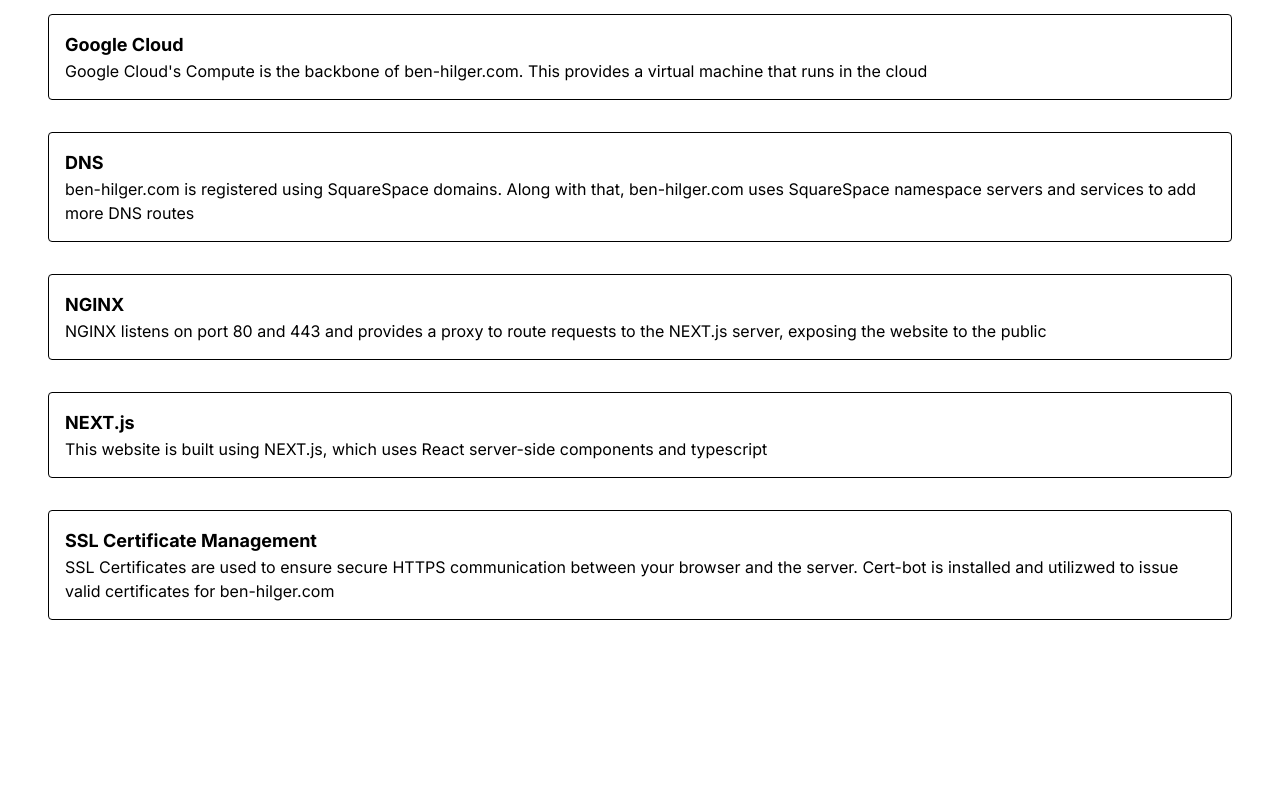
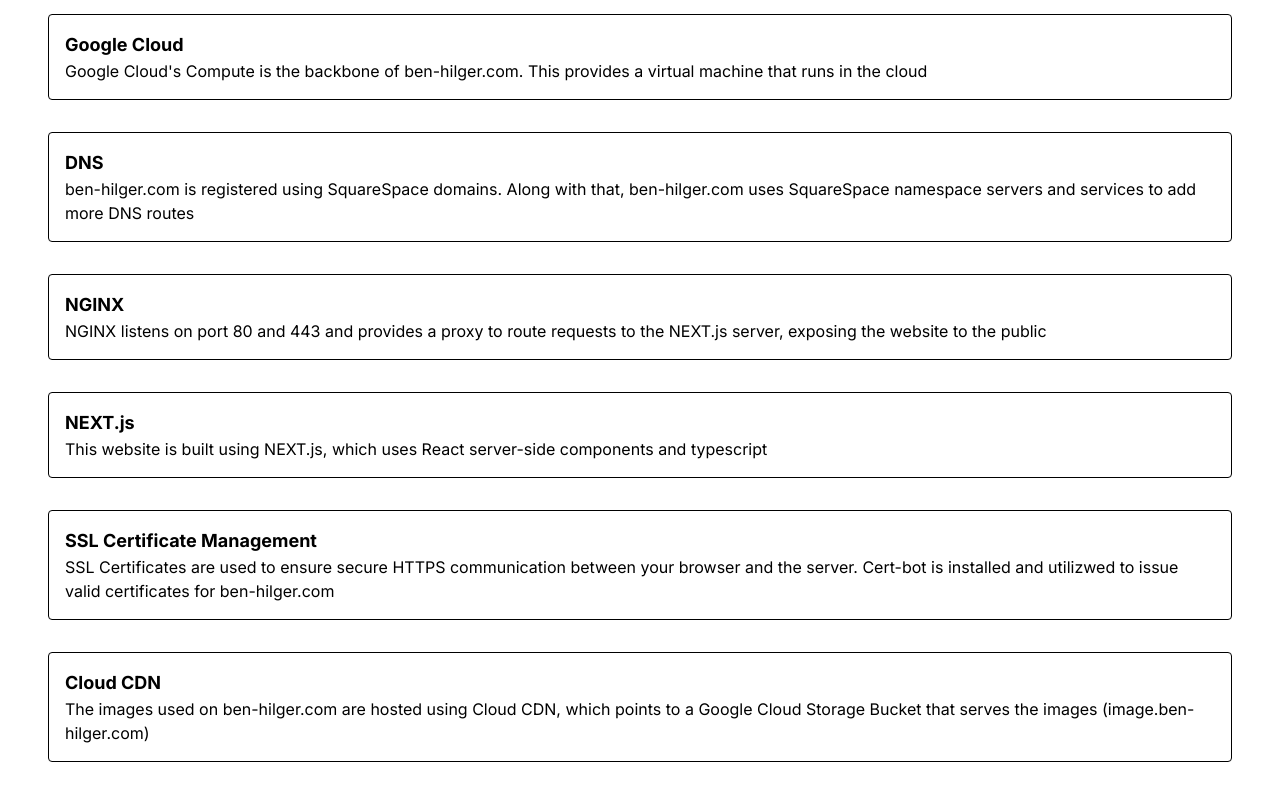
Before and after one commit to Ben-Hilger/website, a Next.js app in the folder web/: page /about in a window 1280 px wide. Shown: the part 519-1319 px from the top of the page. Before the commit the page ends 1187 px from the top, so only its background shows below. Built offline with nearby package versions, Linux system fonts and the light colour scheme.

Commit message:
feature: add cloud CDN to about page

```diff
--- a/web/src/app/about/page.tsx
+++ b/web/src/app/about/page.tsx
@@ -8,7 +8,8 @@ export default function About() {
         new CardInfo(2, "DNS", "ben-hilger.com is registered using SquareSpace domains. Along with that, ben-hilger.com uses SquareSpace namespace servers and services to add more DNS routes", null),
         new CardInfo(3, "NGINX", "NGINX listens on port 80 and 443 and provides a proxy to route requests to the NEXT.js server, exposing the website to the public", null),
         new CardInfo(4, "NEXT.js", "This website is built using NEXT.js, which uses React server-side components and typescript", null),
-        new CardInfo(5, "SSL Certificate Management", "SSL Certificates are used to ensure secure HTTPS communication between your browser and the server. Cert-bot is installed and utilizwed to issue valid certificates for ben-hilger.com", null)
+        new CardInfo(5, "SSL Certificate Management", "SSL Certificates are used to ensure secure HTTPS communication between your browser and the server. Cert-bot is installed and utilizwed to issue valid certificates for ben-hilger.com", null),
+        new CardInfo(6, "Cloud CDN", "The images used on ben-hilger.com are hosted using Cloud CDN, which points to a Google Cloud Storage Bucket that serves the images (image.ben-hilger.com) ", null)
     ];
 
     function getCards() {
```
